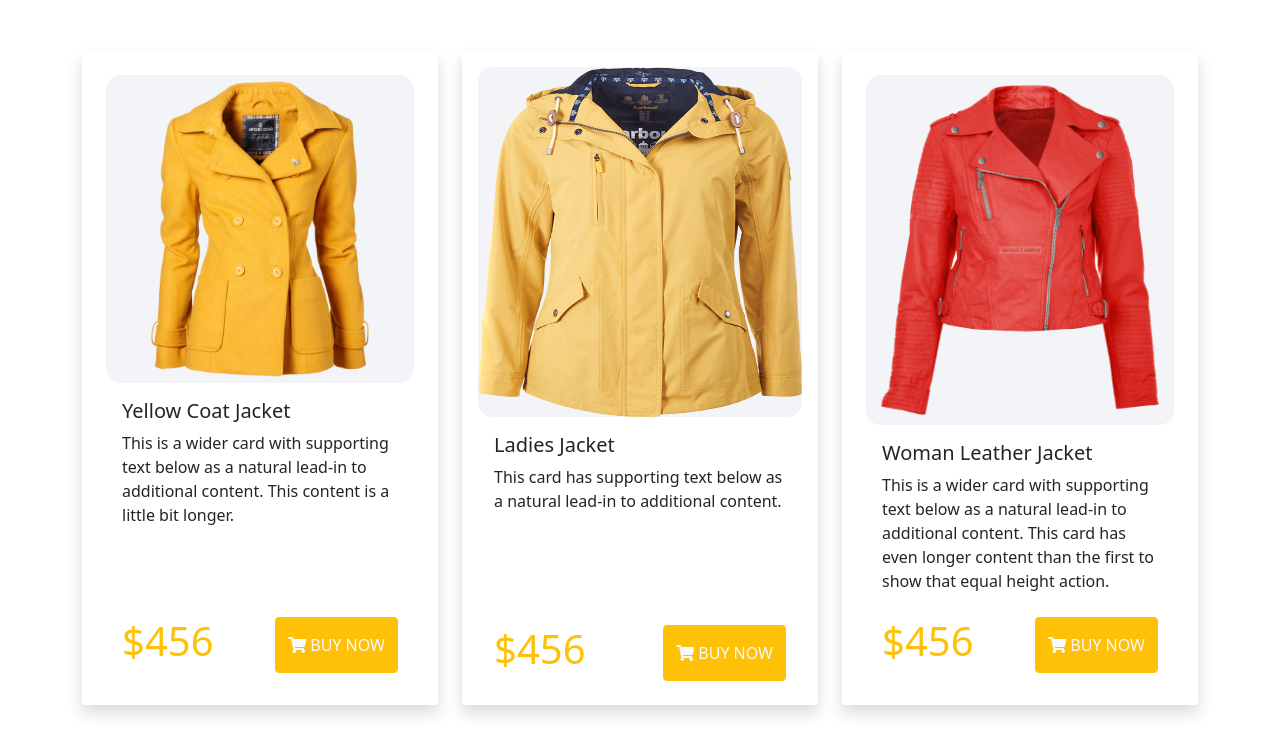
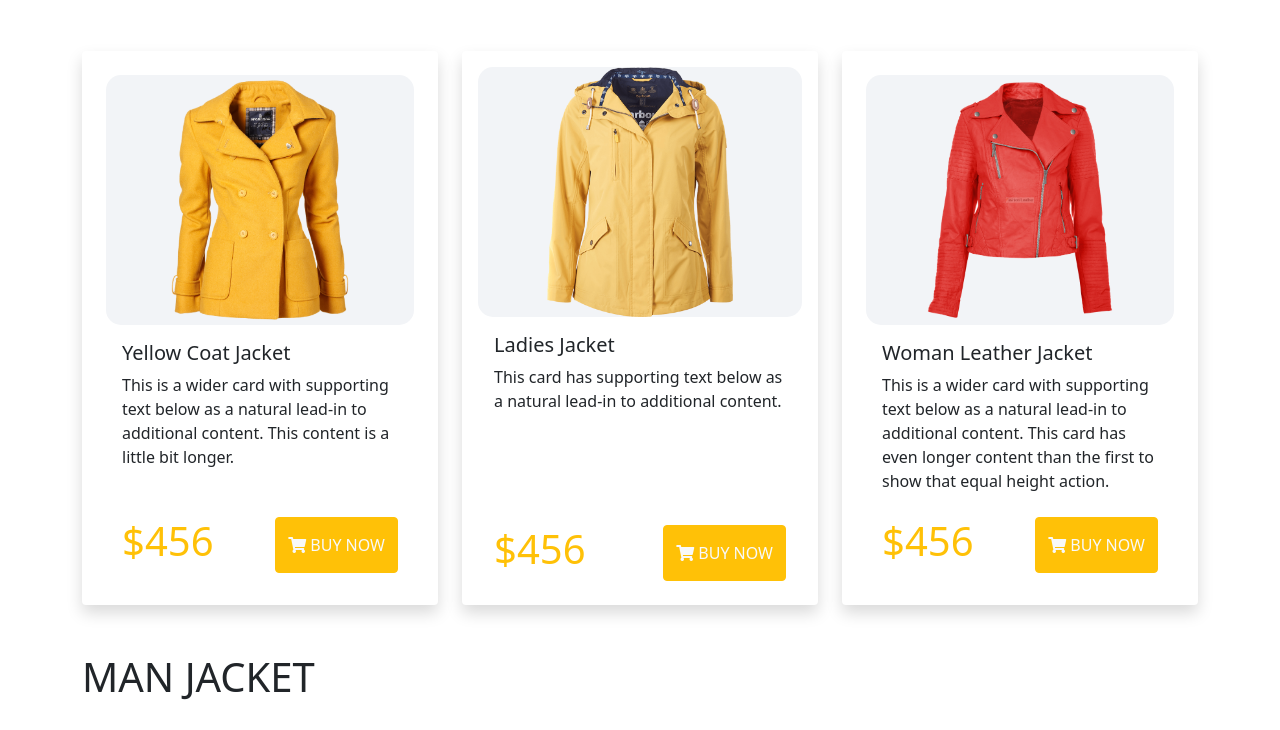
Before and after one commit to Farzana79/responsive-website, a plain HTML site: page index.html in a window 1280 px wide. Shown: the part 670-1400 px from the top of the page. Drawn offline with nearby package versions, Linux system fonts and the light colour scheme.

Commit message:
cnange something

```diff
--- a/index.html
+++ b/index.html
@@ -11,9 +11,9 @@
 <body>
     <main>
         <header class="container">
-            <section class="first-section">
-                <nav class="navbar navbar-expand-lg navbar-light">
-                    <div class="container-fluid">
+            <section class="first-section ">
+                <nav class="navbar navbar-expand-lg sticky-top navbar-light">
+                    <div class="container-fluid ">
                       <a class="navbar-brand" href="#"><img class="logo" src="logo/Group 33072.png" alt=""></a>
                       <button class="navbar-toggler" type="button" data-bs-toggle="collapse" data-bs-target="#navbarNav" aria-controls="navbarNav" aria-expanded="false" aria-label="Toggle navigation">
                         <span class="navbar-toggler-icon"></span>
--- a/style.css
+++ b/style.css
@@ -15,12 +15,15 @@
 }
 
 
+
 .card-img{
-    max-height:350px;
-    max-width: 350px;
+   width: 100%;
+   height: 250px;
+   object-fit: contain;
     border-radius:15px;
     margin-left:auto;
     margin-right:auto;
+
 
     background-color: rgb(242, 244, 247);
 
```
